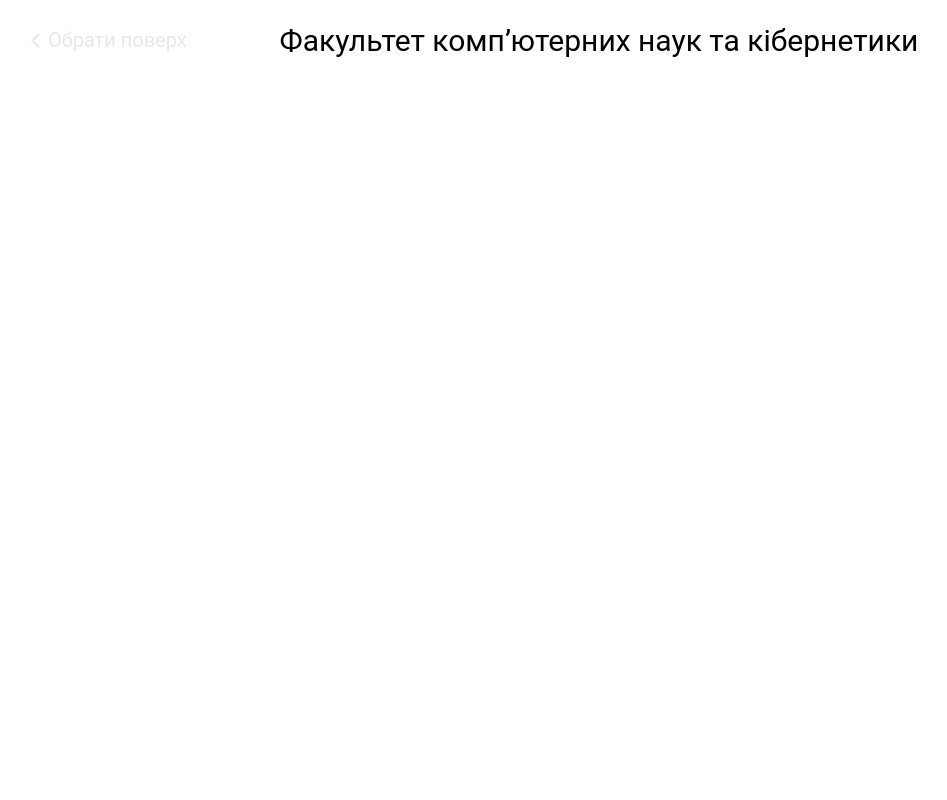
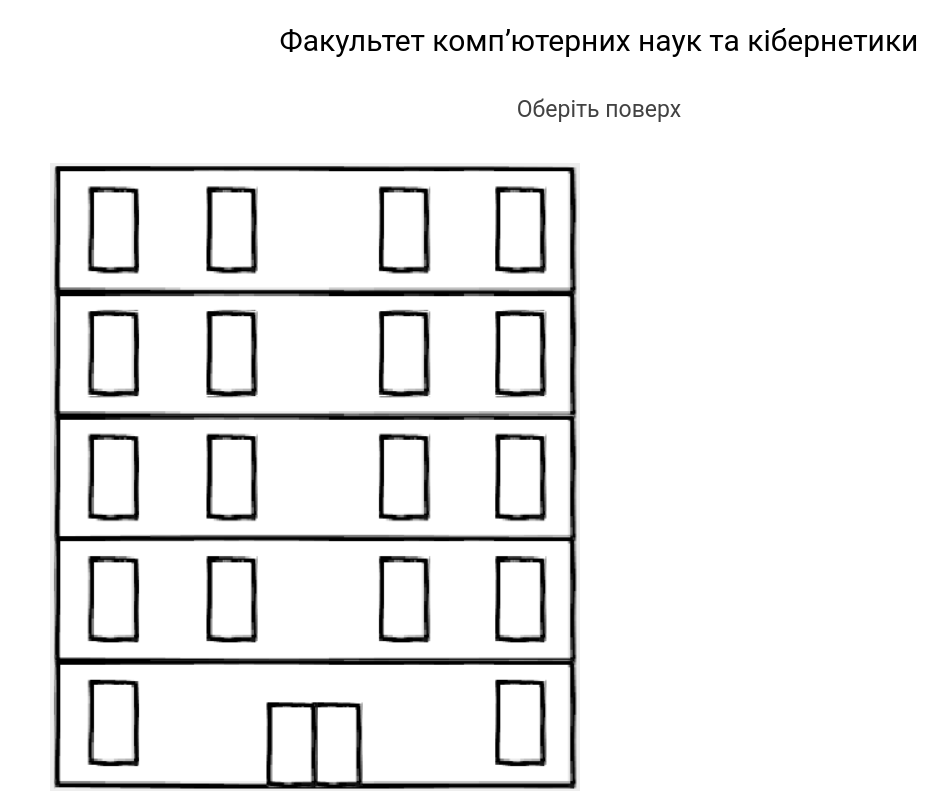
Before and after one commit to actpohabtNS/interactive-map, a React (Create React App) app: page / in a window 1280 px wide. Shown: the whole page, without its empty margins (41-988 px from the left). Built offline with nearby package versions, Linux system fonts and the light colour scheme.

Commit message:
[ ADDED ] select floor block

```diff
--- a/src/App.css
+++ b/src/App.css
@@ -1,5 +1,19 @@
 * {
   font-family: 'Roboto';
+}
+
+.building-screen {
+  display: flex;
+  align-items: center;
+  flex-direction: column;
+  padding: 0 5vw;
+}
+
+.sf-text {
+  display: inline-block;
+  margin: 2vh 0 5vh;
+  font-size: 23px;
+  color: #424242;
 }
 
 .header {
@@ -7,7 +21,6 @@
   position: relative;
   height: 10vh;
   box-sizing: border-box;
-  padding: 0 5vw;
 
   display: flex;
   align-items: center;
@@ -18,7 +31,7 @@
 
 .h-back-text {
   position: absolute;
-  left: 5vw;
+  left: 0;
 
   display: flex;
   align-items: center;
@@ -27,3 +40,15 @@
   color: #e8e8e8;
   cursor: pointer;
 }
+
+.sf-block {
+  width: 100%;
+  display: grid;
+  grid-template-columns: repeat(2, 1fr);
+  column-gap: 3vw;
+}
+
+.sf-map {
+  display: flex;
+  justify-content: flex-end;
+}
--- a/src/screens/BuildingScreen.js
+++ b/src/screens/BuildingScreen.js
@@ -1,14 +1,22 @@
 import React from 'react'
 import Header from '../components/Header'
+import Map from '../components/Map'
 
 const BuildingScreen = () => {
   return (
-    <div>
-      <Header
-        backText="Обрати поверх"
-      >
+    <div className="building-screen">
+      <Header>
         Факультет комп’ютерних наук та кібернетики
       </Header>
+
+      <span className="sf-text">Оберіть поверх</span>
+
+      <div className="sf-block">
+        <Map className="sf-map"/>
+        <div className="sf-floors-list">
+
+        </div>
+      </div>
     </div>
   )
 }
```
